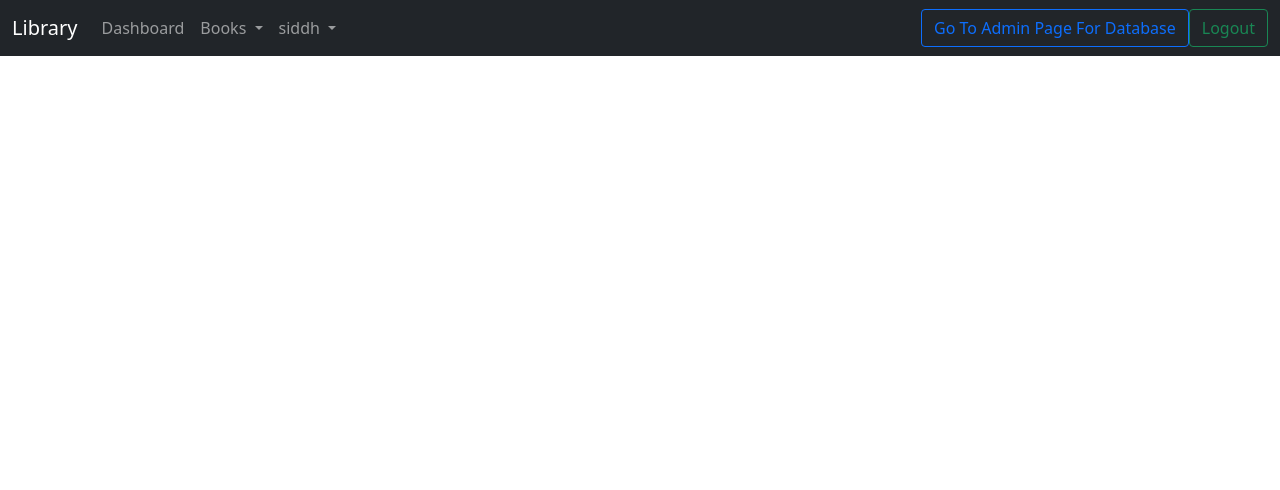
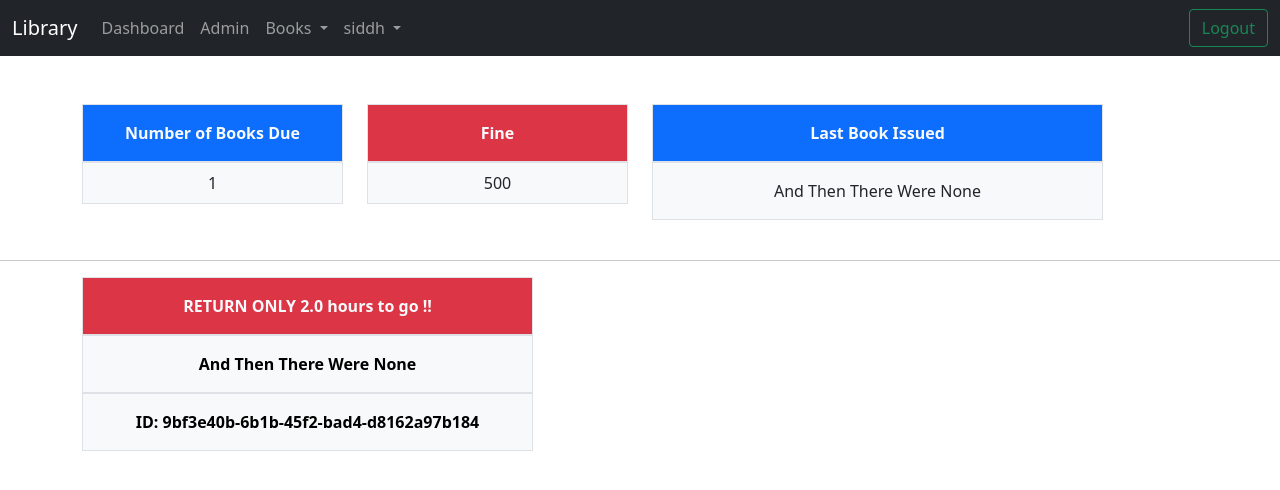
Before and after one commit to siddhsuresh/blueblack, a Django app: page / in a window 1280 px wide. Shown: the top 490 px of the page. Run offline with Django 3.2, Linux system fonts and the light colour scheme; a user stored in the database is signed in; data comes from the database, SQL or seed files in the repository.

Commit message:
Add files via upload

```diff
--- a/django_project/urls.py
+++ b/django_project/urls.py
@@ -13,8 +13,9 @@ Including another URLconf
     1. Import the include() function: from django.urls import include, path
     2. Add a URL to urlpatterns:  path('blog/', include('blog.urls'))
 """
+import debug_toolbar
 from django.contrib import admin
-from django.urls import path
+from django.urls import path, include
 from library.views import *
 from django.conf.urls import url
 from django.contrib.auth.views import LoginView, LogoutView
@@ -28,12 +29,13 @@ urlpatterns = [
     path('search/', Search_View),
     path('profile/', Profile_view),
     path('<int:pk>/author', Author_view,  name='author'),
-    path('viewissued/', get_issued_view),
+    path('viewissued/', get_issued_view, name='all_issued'),
     path('<int:pk>/return/', Book_Return_View, name='book_return'),
     path('<int:pk>/book/', Individual_books_view, name='book'),
     path('<uuid:pk>/issue/', Book_Issue_View, name='book_issue'),
     #path('register/', registerPage),
-    url(r'^$', TemplateView.as_view(template_name='Dashboard.html'), name='dashboard'),
+    path('', View_Dashboard, name='dashboard'),
     url(r'^login/$', LoginView.as_view(template_name='login.html'), name='login'),
     url(r'^logout/$', LogoutView.as_view(template_name='logged_out.html'), name='logout'),
+    path('__debug__/',include(debug_toolbar.urls)),
 ]
--- a/library/admin.py
+++ b/library/admin.py
@@ -1,5 +1,5 @@
 from django.contrib import admin
-from .models import Author, Genre, Book, BookIndividual, Language, IssueBook, Student, ReturnBook, Publisher
+from .models import Author, Genre, Book, BookIndividual, Language, IssueBook, Student, ReturnBook, PublishingHouse
 
 class BookIndividualInline(admin.TabularInline):
     model = BookIndividual
@@ -20,7 +20,7 @@ class BookAdmin(admin.ModelAdmin):
 class BookInline(admin.TabularInline):
 	model = Book
 
-@admin.register(Publisher)
+@admin.register(PublishingHouse)
 class BookAdmin(admin.ModelAdmin):
 	inlines = [BookInline]
 
--- a/library/models.py
+++ b/library/models.py
@@ -25,7 +25,7 @@ class Author(models.Model):
     def __str__(self):
         return self.name
 
-class Publisher(models.Model):
+class PublishingHouse(models.Model):
     name = models.CharField(max_length=100)
     author = models.ManyToManyField('Author')
 
@@ -35,21 +35,18 @@ class Publisher(models.Model):
 class Book(models.Model):
     title = models.CharField(max_length=200)
     author = models.ForeignKey('Author', on_delete=models.SET_NULL, null=True)
-    publisher= models.ForeignKey('Publisher', on_delete=models.SET_NULL, null=True)
+    publisher= models.ForeignKey('PublishingHouse', on_delete=models.SET_NULL, null=True)
     summary = models.TextField(max_length=1000, help_text="Enter a brief description of the book")
     isbn = models.CharField('ISBN', max_length=13, unique=True, help_text='')
     genre = models.ManyToManyField(Genre)
     language = models.ForeignKey('Language', on_delete=models.SET_NULL, null=True)
-    total_book = models.IntegerField(default=0)
-    available_books = models.IntegerField(default=0)
 
     class Meta:
         ordering = ['title', 'author']
     def display_genre(self):
-        return ', '.join(genre.name for genre in self.genre.all()[:3])
+        return ', '.join(genre.name for genre in self.genre.all())
     def __str__(self):
         return self.title
-
 
 class BookIndividual(models.Model):
     id = models.UUIDField(primary_key=True, default=uuid.uuid4)
@@ -57,6 +54,10 @@ class BookIndividual(models.Model):
     edition = models.IntegerField(default=0)
     LOAN_STATUS = ( ('o', 'Not Available'), ('a', 'Available'))
     status = models.CharField( max_length=1, choices=LOAN_STATUS, blank=True, default='a', help_text='')
+
+    class Meta:
+        ordering = ['edition']
+
     def __str__(self):
         return '{0} ({1})'.format(self.id, self.book.title)
 
@@ -67,6 +68,7 @@ class IssueBook(models.Model):
     issue_date = models.DateTimeField(null=True,blank=True)
     expected_return_date = models.DateTimeField(null=True,blank=True)
     is_returned = models.BooleanField(default=False)
+
     def __str__(self):
         return self.student.name+" has been issued "+self.borrowed_book.book.title+" on "+str(self.issue_date)
 
@@ -94,6 +96,7 @@ class Student(models.Model):
     email=models.EmailField()
     def __str__(self):
         return str(self.roll_no)
+
 """
 def create_profile(sender, **kwargs):
     user = kwargs["instance"]
--- a/library/templates/Dashboard.html
+++ b/library/templates/Dashboard.html
@@ -9,8 +9,22 @@
     <link href="https://cdn.jsdelivr.net/npm/bootstrap@5.0.0-beta3/dist/css/bootstrap.min.css" rel="stylesheet" integrity="sha384-eOJMYsd53ii+scO/bJGFsiCZc+5NDVN2yr8+0RDqr0Ql0h+rP48ckxlpbzKgwra6" crossorigin="anonymous">
 
     <title>Dashboard</title>
+    <style>
+    	a {
+			color: black;
+			text-decoration: none;
+		}
+    </style>
   </head>
   <body>
+  	{% if messages %}
+	      {% for message in messages %}
+			  <div class="alert alert-{{ message.tags }} alert-dismissible fade show" role="alert">
+			  <strong>{{ message }}</strong>
+			  <button type="button" class="btn-close" data-bs-dismiss="alert" aria-label="Close"></button>
+			</div>
+		   {% endfor %}
+	{% endif %}
   	<nav class="navbar nav-pills navbar-expand-lg navbar-dark bg-dark">
 	  <div class="container-fluid">
 	    <a class="navbar-brand" href="#">Library</a>
@@ -20,8 +34,13 @@
 	    <div class="collapse navbar-collapse" id="navbarSupportedContent">
 	      <ul class="navbar-nav me-auto mb-2 mb-lg-0">
 	        <li class="nav-item">
-	          <a class="nav-link" aria-current="page" href="#">Dashboard</a>
+	          <a class="nav-link" aria-current="page" href="/">Dashboard</a>
 	        </li>
+	        {% if user.is_staff %}
+	        <li class="nav-item">
+	          <a class="nav-link" aria-current="page" href="/admin">Admin</a>
+	        </li>
+	         {% endif %}
 	        <li class="nav-item dropdown active">
 	          <a class="nav-link dropdown-toggle" href="#" id="navbarDropdown" role="button" data-bs-toggle="dropdown" aria-expanded="false">
 	            Books
@@ -48,11 +67,6 @@
 	        {% endif %}
 	      </ul>
 	      {% if user.is_authenticated %}
-	      <form action="/admin">
-	        <button class="btn btn-outline-primary" type="submit">Go To Admin Page For Database</button>
-	      </form>
-	      {% endif %}
-	      {% if user.is_authenticated %}
 	      <form action="{% url 'logout' %}" class="d-flex">
 	        <button class="btn btn-outline-success" type="submit">Logout</button>
 	      </form>
@@ -64,14 +78,40 @@
 	    </div>
 	  </div>
 	</nav>
-	{% if messages %}
-	<ul>
-	{% for message in messages %}
-		<li>
-		    {{ message }}
-		</li>
-	{% endfor %}
-	</ul>
+	{% if user.is_authenticated %}
+	<br>
+	<br>
+	<div class="container">
+	  <div class="row text-center">
+			<div class="col-3">
+			    <div class="p-3 border bg-primary text-light fw-bold">Number of Books Due</div>
+			    <div class="p-2 border bg-light">{{student.total_books_due}}</div>
+			</div>
+			<div class="col-3">
+			    <div class="p-3 border bg-danger text-light fw-bold">Fine</div>
+			    <div class="p-2 border bg-light">{{student.fine}}</div>
+			</div>
+			{% if c %}
+			<div class="col-5">
+			    <div class="p-3 border bg-primary text-light fw-bold">Last Book Issued</div>
+			    <div class="p-3 border bg-light">{{i2.borrowed_book.book.title}}</div>
+			</div>
+			{% endif %}
+		</div>
+	</div>
+	{% if c %}
+	<br>
+	<hr>
+	<div class="container">
+	  <div class="row text-center">
+			<div class="col-5 bg text-center">
+			    <div class="p-3 border bg-danger text-light fw-bold">RETURN ONLY {{time_left}} hours to go !!</div>
+			    <div class="p-3 border bg-light fw-bold"><a href="{% url 'all_issued' %}"> {{i1.borrowed_book.book.title}}</a></div>
+			    <div class="p-3 border bg-light fw-bold"><a href="{% url 'all_issued' %}">ID: {{i1.borrowed_book.id}}</a></div>
+			</div>
+		</div>
+	</div>
+	{% endif %}
 	{% endif %}
     <script src="https://cdn.jsdelivr.net/npm/bootstrap@5.0.0-beta3/dist/js/bootstrap.bundle.min.js" integrity="sha384-JEW9xMcG8R+pH31jmWH6WWP0WintQrMb4s7ZOdauHnUtxwoG2vI5DkLtS3qm9Ekf" crossorigin="anonymous"></script>
   </body>
--- a/library/templates/profile.html
+++ b/library/templates/profile.html
@@ -26,7 +26,7 @@
 	            <li><a class="dropdown-item" href="/allbooks">All Books</a></li>
 	            <li><hr class="dropdown-divider"></li>
 	            {% if user.is_authenticated %}
-	            <li><a class="dropdown-item" href="/search">Issue Book</a></li>
+              <li><a class="dropdown-item" href="/search">Search Books</a></li>
 	            {% endif %}
 	          </ul>
 	        </li>
--- a/library/templates/search.html
+++ b/library/templates/search.html
@@ -20,7 +20,7 @@
       <div class="collapse navbar-collapse" id="navbarSupportedContent">
         <ul class="navbar-nav me-auto mb-2 mb-lg-0">
           <li class="nav-item">
-            <a class="nav-link" aria-current="page" href="#">Dashboard</a>
+            <a class="nav-link" aria-current="page" href="/">Dashboard</a>
           </li>
           <li class="nav-item dropdown active">
             <a class="nav-link dropdown-toggle" href="#" id="navbarDropdown" role="button" data-bs-toggle="dropdown" aria-expanded="false">
@@ -30,7 +30,7 @@
               <li><a class="dropdown-item" href="/allbooks">All Books</a></li>
               <li><hr class="dropdown-divider"></li>
               {% if user.is_authenticated %}
-              <li><a class="dropdown-item" href="/search">Issue Book</a></li>
+              <li><a class="dropdown-item" href="/search">Search Books</a></li>
               {% endif %}
             </ul>
           </li>
--- a/library/views.py
+++ b/library/views.py
@@ -6,10 +6,24 @@ from django.contrib.auth import authenticate, login
 from django.contrib import messages
 from django.contrib.auth.decorators import login_required
 from datetime import datetime, timedelta
+from django.utils import timezone
 from django.http import HttpResponse
 from django.template.loader import get_template
 from xhtml2pdf import pisa
 
+def View_Dashboard(request):
+	if request.user.is_authenticated:
+		student=Student.objects.get(user=request.user)
+		c=IssueBook.objects.filter(student=student, is_returned=False).count()
+		if c:
+			i1=IssueBook.objects.filter(student=student, is_returned=False).first()
+			i2=IssueBook.objects.filter(student=student).last()
+			time1 = i1.expected_return_date
+			time=timezone.now()
+			time1-=time
+			time_left = time1.total_seconds()//3600
+			print(time_left)
+	return render(request, "Dashboard.html", locals())
 @login_required(redirect_field_name='dashboard')
 def add_book_view(request):
 	context ={}
@@ -75,12 +89,14 @@ def Book_Issue_View(request,pk):
 		return_date=issue_date+timedelta(days = 1)
 		iss=IssueBook(student=student, borrowed_book=book, issue_date=issue_date, expected_return_date=return_date)
 		iss.save()
-		messages.success(request,  'Your Book Has Been Successfully Issued')
+		messages.success(request, 'Your Book Has Been Successfully Issued')
+		student.total_books_due+=1
+		student.save()
 		book.status = 'o'
 		book.save()
 	else:
 		messages.error(request, 'Book already taken try again!!')
-	return render(request, 'Dashboard.html', locals())
+	return redirect('/', locals())
 
 @login_required(redirect_field_name='dashboard')
 def Book_Return_View(request,pk):
@@ -101,7 +117,9 @@ def Book_Return_View(request,pk):
 		r.save()
 		messages.error(request,'You have been fined!!')
 	messages.success(request,  'Your Book Has Been Successfully Returned')
-	return render(request, 'Dashboard.html', locals())
+	student.total_books_due-=1
+	student.save()
+	return redirect('/', locals())
 
 @login_required(redirect_field_name='dashboard')
 def student_render_pdf_view(request):
```
Also changed, not shown: django_project/settings.py (+11 -9 lines), db.sqlite3, library/migrations/0007_auto_20210515_1602.py (added), library/migrations/0008_auto_20210515_1623.py (added), library/migrations/0009_auto_20210515_2125.py (added), library/migrations/0010_rename_publishing_house_publishinghouse.py (added).
